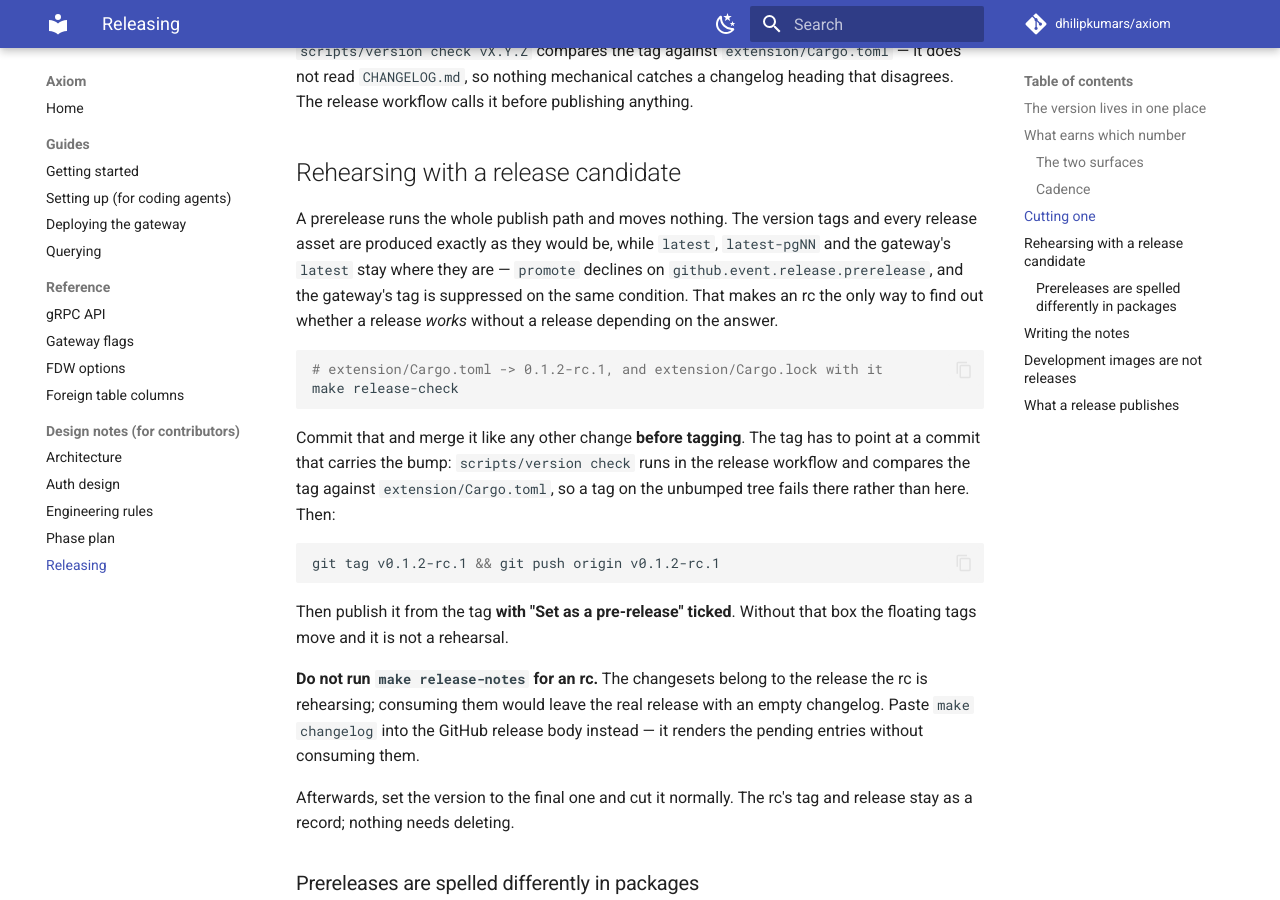
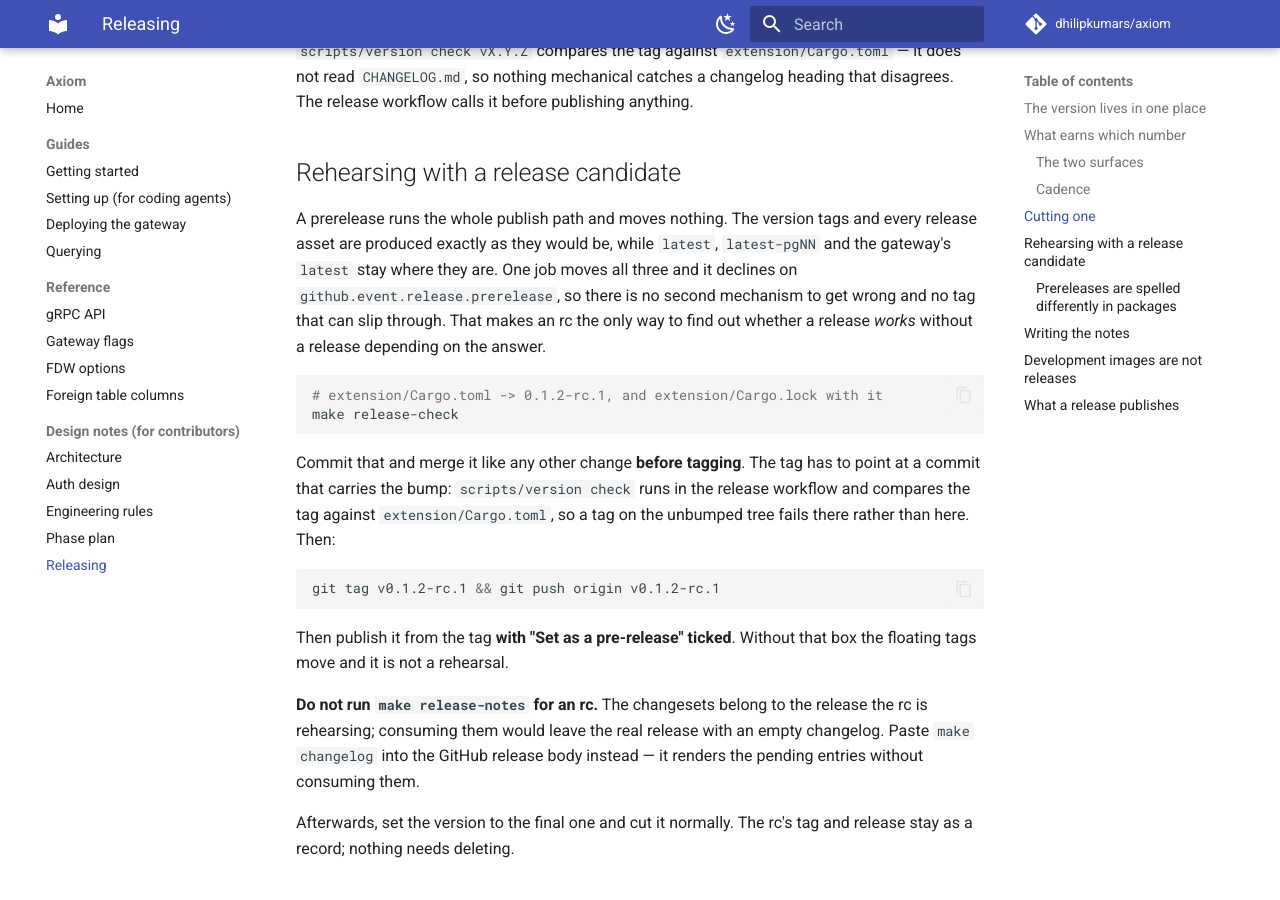
Before and after one commit to dhilipkumars/axiom, an MkDocs documentation site: the page built from docs/RELEASING.md, in a window 1280 px wide and 900 px high, scrolled down 2859 px. Built offline with MkDocs 1.6.1 and Material for MkDocs 9.7.7, drawn with Linux system fonts in a browser that asks for light colours; comment, search, counter and statistics services are not loaded.

Commit message:
Describe one promotion, now that there is only one
Rebasing onto #63 made this paragraph describe a mechanism that no longer
exists. It said `promote` declines on a prerelease "and the gateway's tag
is suppressed on the same condition" -- worded that way because, before
#63, the gateway's `:latest` really was suppressed separately inside
gateway-image.yml's merge job.

#63 deleted that. gateway-image.yml does not tag `:latest` at all now;
`promote` moves all three floating tags and declines on one condition. So
the sentence implied two suppressions where there is one, which is
exactly the confusion #63 existed to remove.

Co-Authored-By: Claude Opus 5 <noreply@anthropic.com>

````diff
--- a/docs/RELEASING.md
+++ b/docs/RELEASING.md
@@ -121,10 +121,11 @@ publishing anything.
 
 A prerelease runs the whole publish path and moves nothing. The version tags
 and every release asset are produced exactly as they would be, while `latest`,
-`latest-pgNN` and the gateway's `latest` stay where they are — `promote`
-declines on `github.event.release.prerelease`, and the gateway's tag is
-suppressed on the same condition. That makes an rc the only way to
-find out whether a release *works* without a release depending on the answer.
+`latest-pgNN` and the gateway's `latest` stay where they are. One job moves all
+three and it declines on `github.event.release.prerelease`, so there is no
+second mechanism to get wrong and no tag that can slip through. That makes an
+rc the only way to find out whether a release *works* without a release
+depending on the answer.
 
 ```sh
 # extension/Cargo.toml -> 0.1.2-rc.1, and extension/Cargo.lock with it
````
